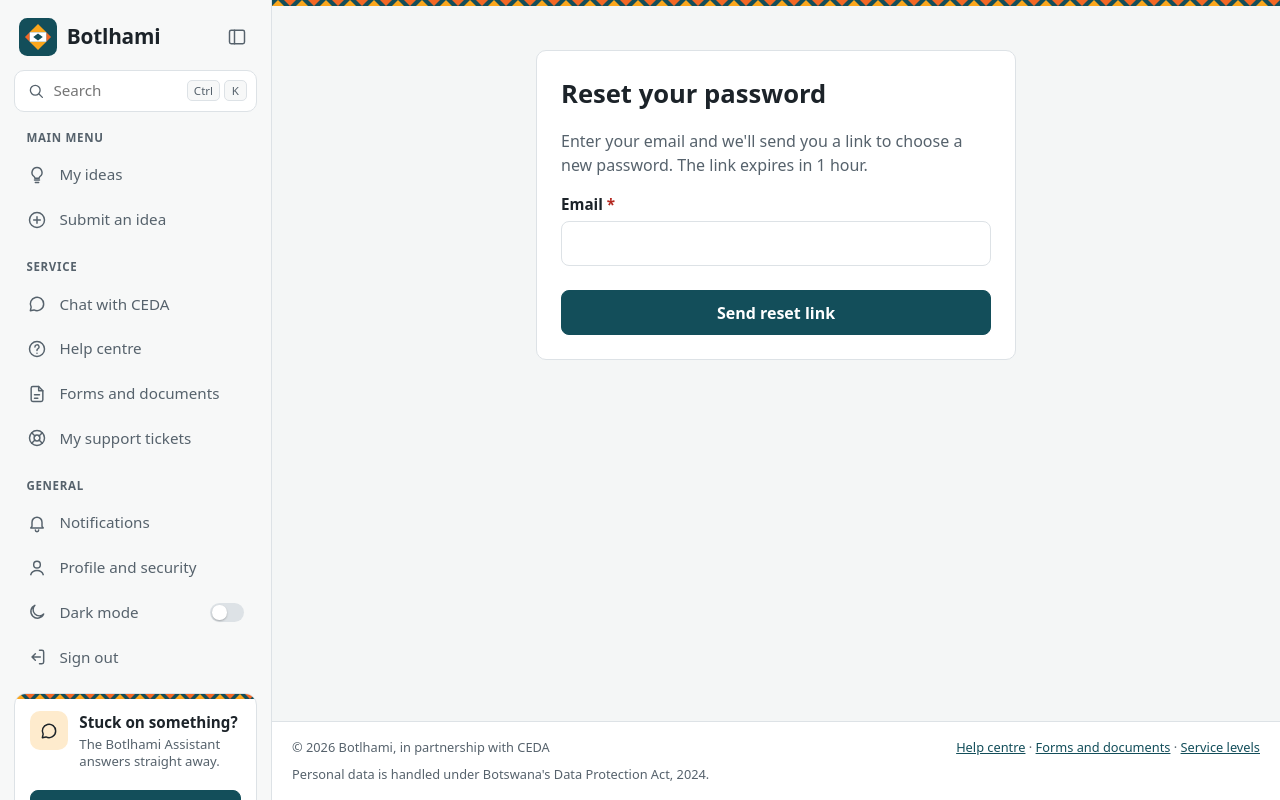
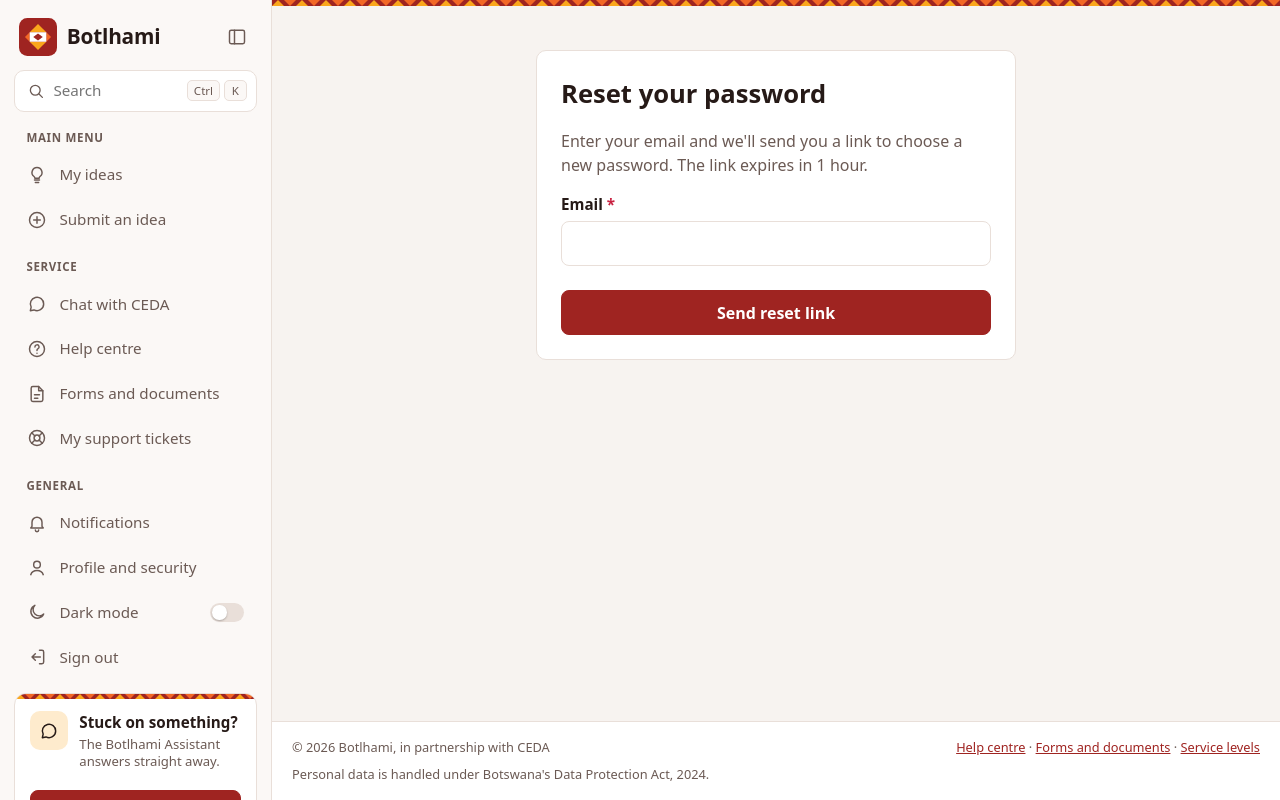
Before and after one commit to Lefhikaa/Botlhami, a Django app: page /accounts/password/reset/ in a window 1280 px wide. Run offline with Django 5.2, Linux system fonts and the light colour scheme; the visitor is signed in with stand-in values (Sample User, id 1); data that the repository does not hold is empty.

Commit message:
Switch to the CEDA warm palette
CEDA's crimson now leads, with ember and sorghum as accents, warm umber ink
and a warm off-white page. Errors move to a cooler red so they never read as
the brand. Dark mode, the logo mark, the weave pattern, the certificate and
the password reset email follow.

Co-Authored-By: Claude Opus 5.5 <noreply@anthropic.com>
Claude-Session: https://claude.ai/code/session_01RQKGgdYiDdcgDs7bpV1XHU

```diff
--- a/core/templatetags/brand.py
+++ b/core/templatetags/brand.py
@@ -7,7 +7,7 @@ from django.utils.safestring import mark_safe
 
 register = template.Library()
 
-TEAL_LIGHT, EMBER, SORGHUM, CRIMSON, WHITE = "#2a7383", "#f26725", "#faa61c", "#9f2421", "#ffffff"
+UMBER, EMBER, SORGHUM, CRIMSON, WHITE = "#5c2a22", "#f26725", "#faa61c", "#9f2421", "#ffffff"
 
 
 @lru_cache(maxsize=4)
@@ -54,10 +54,10 @@ def _medallion(rings=5, side=34):
         elif ring == 3:
             colour = WHITE if up else SORGHUM
         else:
-            colour = TEAL_LIGHT if up else WHITE
+            colour = UMBER if up else WHITE
         poly = " ".join(f"{x + c:.1f},{y + c:.1f}" for x, y in pts)
         shimmer = " s" if ring == rings - 1 and i % 7 == 0 else ""
-        out.append(f'<polygon points="{poly}" fill="{colour}" stroke="#134e5a" stroke-width="1.6" stroke-linejoin="round" class="t r{ring}{shimmer}" style="--i:{i}"/>')
+        out.append(f'<polygon points="{poly}" fill="{colour}" stroke="#6e1715" stroke-width="1.6" stroke-linejoin="round" class="t r{ring}{shimmer}" style="--i:{i}"/>')
     return (f'<svg class="medallion" viewBox="0 0 {size:.0f} {size:.0f}" xmlns="http://www.w3.org/2000/svg" '
             f'role="img" aria-label="A single triangle growing into a woven medallion: an idea becoming a solution">'
             + "".join(out) + "</svg>")
@@ -81,7 +81,7 @@ def glyph(stage):
         pts = [(12 + 10 * cos(pi / 3 * k - pi / 2), 12 + 10 * sin(pi / 3 * k - pi / 2)) for k in range(6)]
         body = "".join(
             f'<polygon points="12,12 {pts[k][0]:.1f},{pts[k][1]:.1f} {pts[(k + 1) % 6][0]:.1f},{pts[(k + 1) % 6][1]:.1f}" '
-            f'fill="{(SORGHUM, EMBER, CRIMSON)[k % 3]}" stroke="#134e5a" stroke-width="0.8"/>' for k in range(6))
+            f'fill="{(SORGHUM, EMBER, CRIMSON)[k % 3]}" stroke="#6e1715" stroke-width="0.8"/>' for k in range(6))
     return mark_safe(f'<svg class="glyph" viewBox="0 0 24 24" aria-hidden="true">{body}</svg>')
 
 
--- a/static/css/app.css
+++ b/static/css/app.css
@@ -1,22 +1,23 @@
 /* Botlhami base styles.
-   Palette: Okavango teal for Botlhami itself, with the sun colours of CEDA's
-   logo (ember, sorghum, crimson) as accents. The woven triangle band comes from
+   Palette: CEDA warm. CEDA's own logo colours lead: crimson for Botlhami
+   itself, with ember and sorghum as accents and a warm umber ink. The woven triangle band comes from
    the patterns of Botswana basketry. */
 :root {
-  --brand: #134e5a;          /* Okavango teal */
-  --brand-deep: #0d3a43;
+  --brand: #9f2421;          /* CEDA crimson */
+  --brand-deep: #7a1b19;
   --brand-contrast: #ffffff;
   --accent: #f26725;         /* CEDA ember */
   --sorghum: #faa61c;        /* CEDA amber */
-  --crimson: #9f2421;        /* CEDA crimson, for the weave only */
-  --ink: #1c2329;
-  --ink-muted: #56626c;
-  --line: #dde2e6;
+  --crimson: #9f2421;        /* CEDA crimson */
+  --umber: #3a2a26;
+  --ink: #261a17;
+  --ink-muted: #6b5a54;
+  --line: #e9dfd9;
   --surface: #ffffff;
-  --page: #f4f6f6;
+  --page: #f7f3f0;
   --ok: #1e7a4c;
   --warn: #9a6312;
-  --error: #b3261e;
+  --error: #c8203f;          /* a cooler red, so errors never read as the brand */
   --radius: 10px;
   --font: system-ui, -apple-system, "Segoe UI", Roboto, Arial, sans-serif;
 }
@@ -602,15 +603,15 @@ html[data-theme="dark"] .radar [stroke="#eb6834"] { stroke: #d95926; } html[data
 html[data-theme="dark"] .radar [stroke="#1baf7a"] { stroke: #199e70; } html[data-theme="dark"] .radar [fill="#1baf7a"] { fill: #199e70; } html[data-theme="dark"] .sw[style*="1baf7a"] { border-top-color: #199e70; }
 html[data-theme="dark"] .radar [stroke="#eda100"] { stroke: #c98500; } html[data-theme="dark"] .radar [fill="#eda100"] { fill: #c98500; } html[data-theme="dark"] .sw[style*="eda100"] { border-top-color: #c98500; }
 html[data-theme="dark"] .radar [stroke="#e87ba4"] { stroke: #d55181; } html[data-theme="dark"] .radar [fill="#e87ba4"] { fill: #d55181; } html[data-theme="dark"] .sw[style*="e87ba4"] { border-top-color: #d55181; }
-html[data-theme="dark"] :is(.home-hero, .hero) { background: #134e5a; }
+html[data-theme="dark"] :is(.home-hero, .hero) { background: #7a1b19; }
 .topbar-left { flex: none; }
 .topnav { gap: .65rem; justify-content: flex-end; }
 @media (min-width: 901px) { .topbar { gap: .75rem; } .theme-toggle { width: 1.9rem; height: 1.9rem; font-size: .9rem; } }
 html[data-theme="dark"] :is(select, textarea, input:not([type=checkbox]):not([type=radio]):not([type=submit])) { background: var(--field); color: var(--ink); border-color: var(--line); }
 
 /* --- Signed-in app shell: left sidebar --- */
-:root { --sb-bg: #f7f8f8; --sb-active: #ffffff; --sb-w: 272px; }
-html[data-theme="dark"] { --sb-bg: #111d21; --sb-active: #1c2c32; }
+:root { --sb-bg: #fbf8f6; --sb-active: #ffffff; --sb-w: 272px; }
+html[data-theme="dark"] { --sb-bg: #1a1311; --sb-active: #2b201d; }
 body.has-sidebar { flex-direction: row; }
 .shell { flex: 1; min-width: 0; display: flex; flex-direction: column; min-height: 100vh; }
 .shell > .container { flex: 1; }
--- a/templates/base.html
+++ b/templates/base.html
@@ -5,7 +5,7 @@
   <meta name="viewport" content="width=device-width, initial-scale=1">
   <title>{% block title %}{{ SITE_NAME }}{% endblock %} · {{ SITE_NAME }}</title>
   <link rel="icon" href="{% static 'img/botlhami-mark.svg' %}" type="image/svg+xml">
-  <meta name="theme-color" content="#134e5a">
+  <meta name="theme-color" content="#9f2421">
   <meta name="color-scheme" content="light dark">
   <link rel="stylesheet" href="{% static 'css/app.css' %}">
   <script src="{% static 'js/theme.js' %}"></script>
```
Also changed, not shown: other parts of static/css/app.css (+16 -16 lines), static/css/certificate.css (+11 -11 lines), templates/emails/password_reset.html (+4 -4 lines), static/img/botlhami-mark.svg, static/img/weave-band.svg, static/img/weave.svg.
